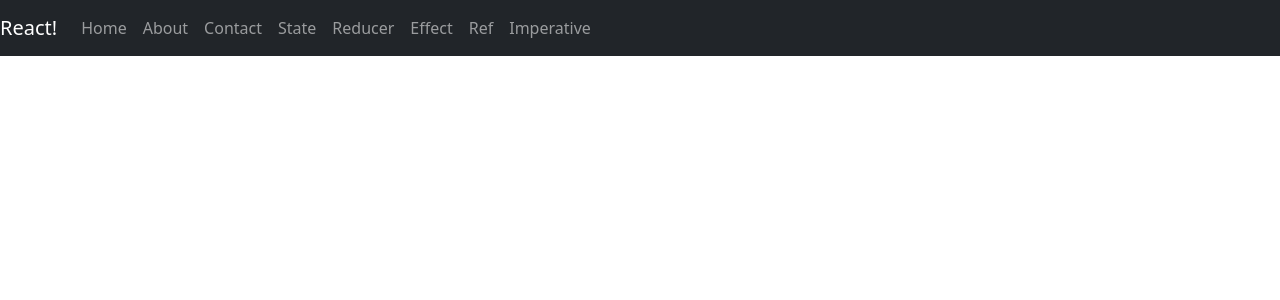
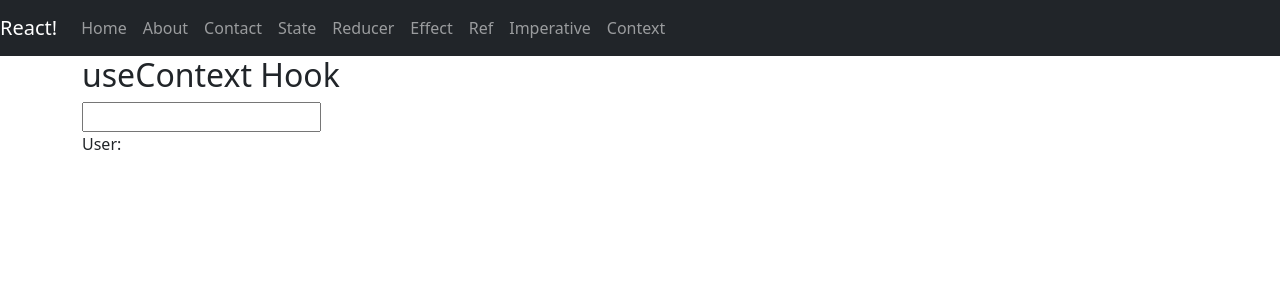
Before and after one commit to RonAlmog/react-validation, a React (Create React App) app: page /context in a window 1280 px wide. Shown: the top 300 px of the page. Built offline with nearby package versions, Linux system fonts and the light colour scheme.

Commit message:
create context

```diff
--- a/src/App.js
+++ b/src/App.js
@@ -12,6 +12,7 @@ import UseReducer from "./pages/usereducer";
 import UseEffect from "./pages/useeffect";
 import UseRef from "./pages/useref";
 import Imperative from "./pages/imperative";
+import Context from "./pages/context";
 
 function App() {
   return (
@@ -27,6 +28,7 @@ function App() {
           <Route path="/effect" element={<UseEffect />} />
           <Route path="/ref" element={<UseRef />} />
           <Route path="/imperative" element={<Imperative />} />
+          <Route path="/context" element={<Context />} />
         </Routes>
       </Container>
     </div>
--- /dev/null
+++ b/src/components/login.js
@@ -0,0 +1,17 @@
+import React, { useContext } from "react";
+import { AppContext } from "../pages/context";
+
+const Login = () => {
+  const { setUsername } = useContext(AppContext);
+  return (
+    <div>
+      <input
+        onChange={(event) => {
+          setUsername(event.target.value);
+        }}
+      />
+    </div>
+  );
+};
+
+export default Login;
--- a/src/components/navbar.js
+++ b/src/components/navbar.js
@@ -31,6 +31,9 @@ const Navigation = () => {
           <Nav.Item>
             <Nav.Link href="/imperative">Imperative</Nav.Link>
           </Nav.Item>
+          <Nav.Item>
+            <Nav.Link href="/context">Context</Nav.Link>
+          </Nav.Item>
         </Nav>
       </Navbar.Collapse>
     </Navbar>
--- /dev/null
+++ b/src/components/user.js
@@ -0,0 +1,9 @@
+import React, { useContext } from "react";
+import { AppContext } from "../pages/context";
+
+const User = () => {
+  const { username } = useContext(AppContext);
+  return <div>User: {username}</div>;
+};
+
+export default User;
--- /dev/null
+++ b/src/pages/context.js
@@ -0,0 +1,20 @@
+import React, { createContext, useState } from "react";
+import Login from "../components/login";
+import User from "../components/user";
+
+export const AppContext = createContext(null);
+
+const Context = () => {
+  const [username, setUsername] = useState("");
+  return (
+    <div>
+      <h2>useContext Hook</h2>
+      <AppContext.Provider value={{ username, setUsername }}>
+        <Login />
+        <User />
+      </AppContext.Provider>
+    </div>
+  );
+};
+
+export default Context;
```
